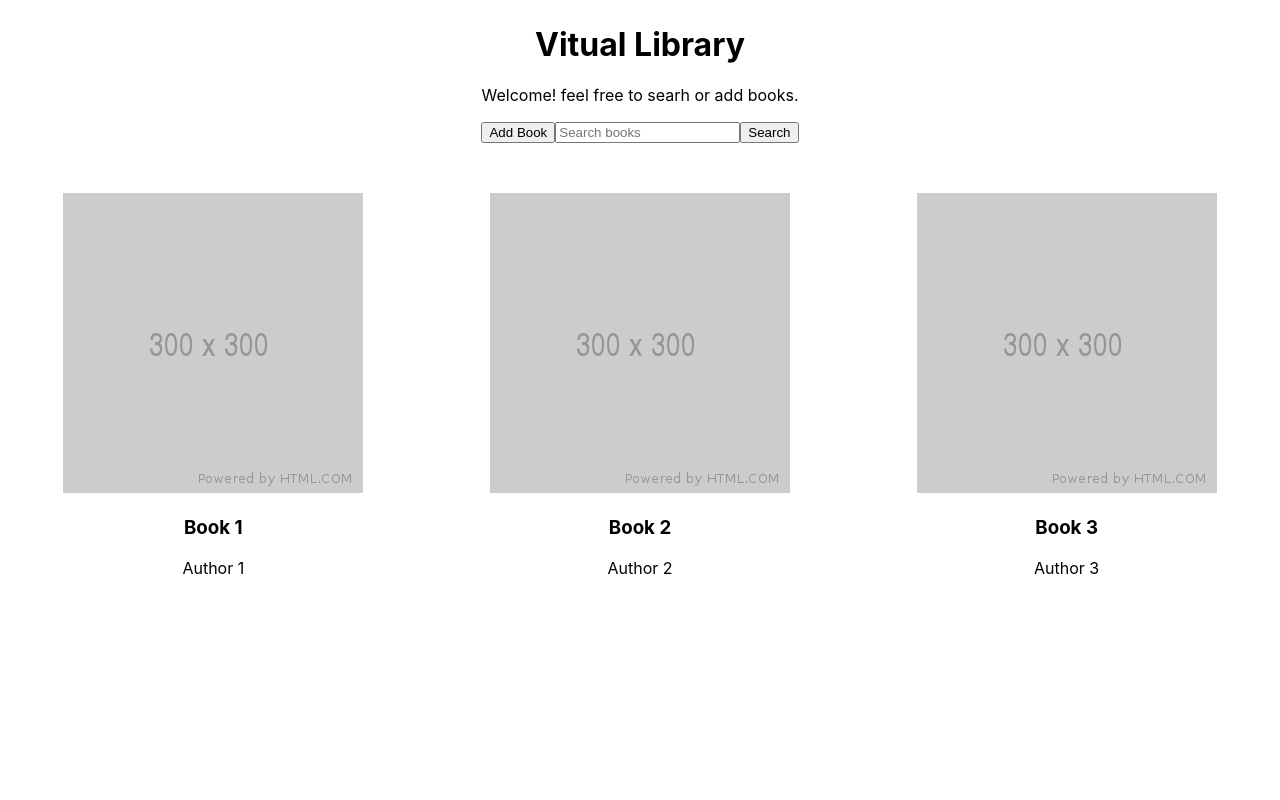
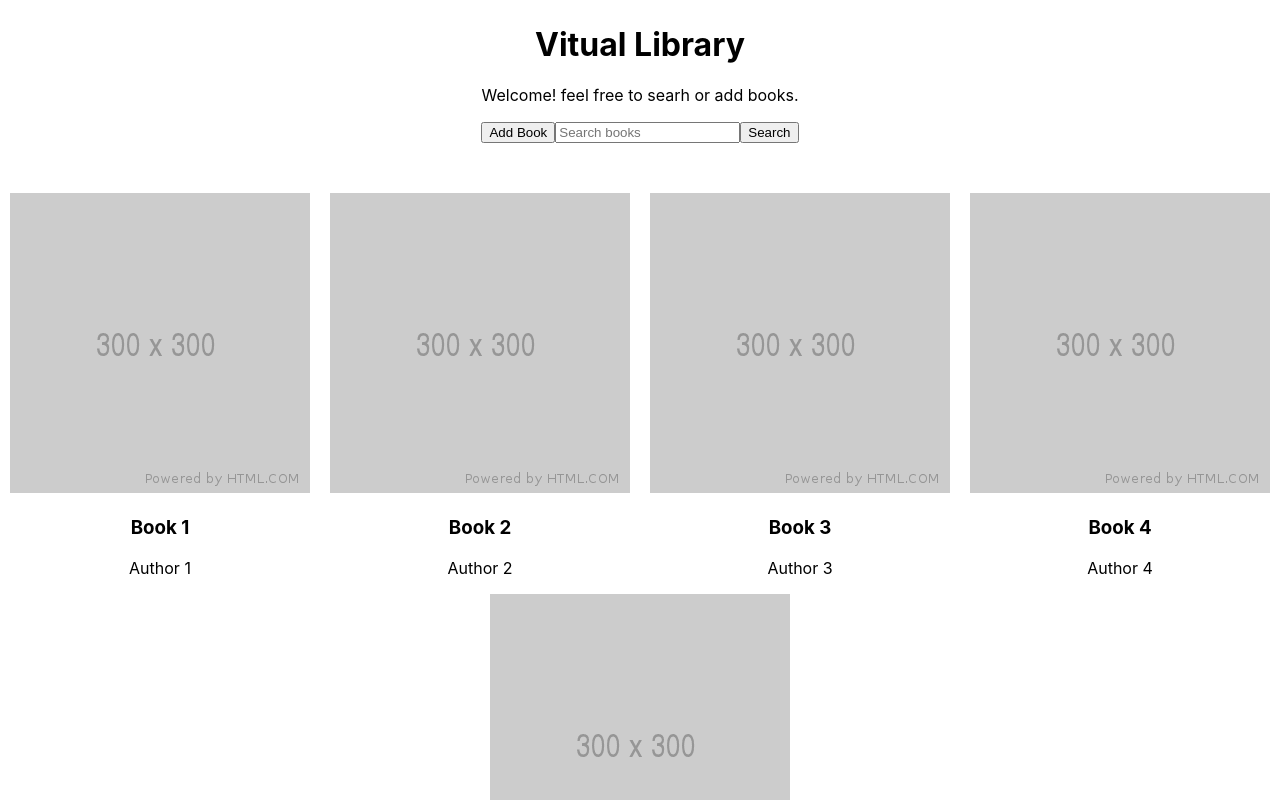
Before and after one commit to Jeffrey-A/virtualLibrary, a React (Create React App) app: page / in a window 1280 px wide. Shown: the top 800 px of the page. Built offline with nearby package versions, Linux system fonts and the light colour scheme.

Commit message:
all books moved to App and saved in state

```diff
--- a/src/Addbook.js
+++ b/src/Addbook.js
@@ -1,5 +1,5 @@
 import React, {Component} from 'react';
-import Book from './Book';
+// import Book from './Book';
 
 const close = () =>{
     document.getElementById('addBook').style.display="none";
--- a/src/App.js
+++ b/src/App.js
@@ -2,40 +2,65 @@ import React, { Component } from 'react';
 import './App.css';
 import Header from './Header';
 import Nav from './Nav';
-import BookContainer from './Book';
+import Book from './Book';
 
 
 class App extends Component{
 
   constructor(){
     super();
-    this.state ={
-      books:[
+    this.state = {
+     booksList :[
       {
         title:"Book 1",
-          author:"Author 1"
+        author:"Author 1",
+        id:1
       },
 
       {
         title:"Book 2",
-          author:"Author 2"
+        author:"Author 2",
+        id:2
       },
 
       {
         title:"Book 3",
-          author:"Author 3"
+        author:"Author 3",
+        id:3
+      },
+      {
+        title:"Book 4",
+        author:"Author 4",
+        id:4
+      },
+      {
+        title:"Book 5",
+        author:"Author 5",
+        id:5
+      }
+    ]
+  };
+
   }
 
-      ]
-    };
+  createBooks(){
+    const allbooks = this.state.booksList.map((book, i) =>{
+    return <Book bookName={this.state.booksList[i].title} author={this.state.booksList[i].author} key={this.state.booksList[i].id} />
+    });
+    return allbooks;
   }
 
+
   render(){
+    const books = this.createBooks();
     return (
       <div>
           <Header />
           <Nav />
-          <BookContainer />
+          <div className="book-container">
+            {books}
+          </div>
+
       </div>
 
       );
--- a/src/Book.js
+++ b/src/Book.js
@@ -8,21 +8,13 @@ import placeholder from './placeholder.png';
 const Book = (props) =>{
     return (
         <div className="book-wrapper text-center">
-            <img className="book-img" src={placeholder}/>
+            <img className="book-img" src={placeholder} alt="book" />
             <h3>{props.bookName}</h3>
             <p>{props.author}</p>
         </div>
     );
   }
 
-const BookContainer = () =>{
-    return (
-        <div className="book-container">
-            <Book bookName="Book 1" author="Author 1"/>
-            <Book bookName="Book 2" author="Author 2"/>
-            <Book bookName="Book 3" author="Author 3"/>
-        </div>
-    );
-}
 
-export default BookContainer;
+
+export default Book;
```
Lines whose indentation alone changed are shown as unchanged.
